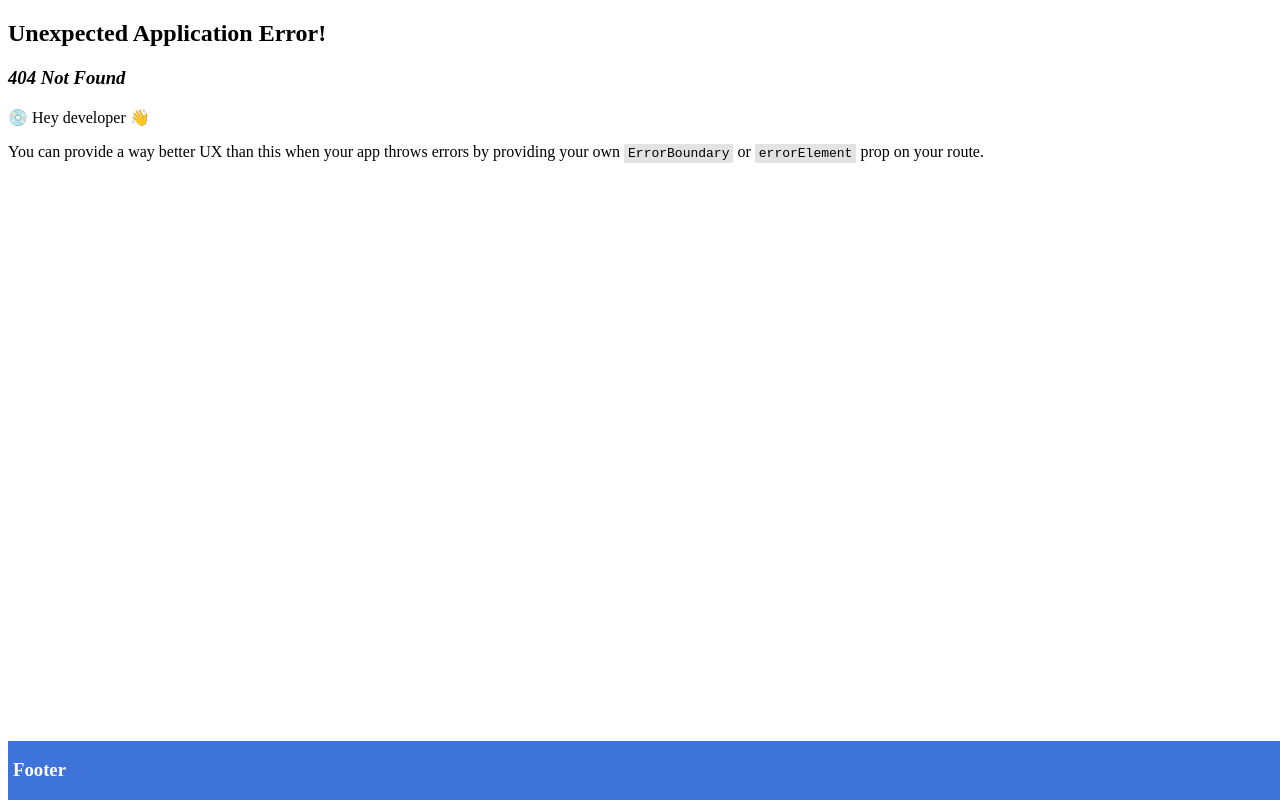
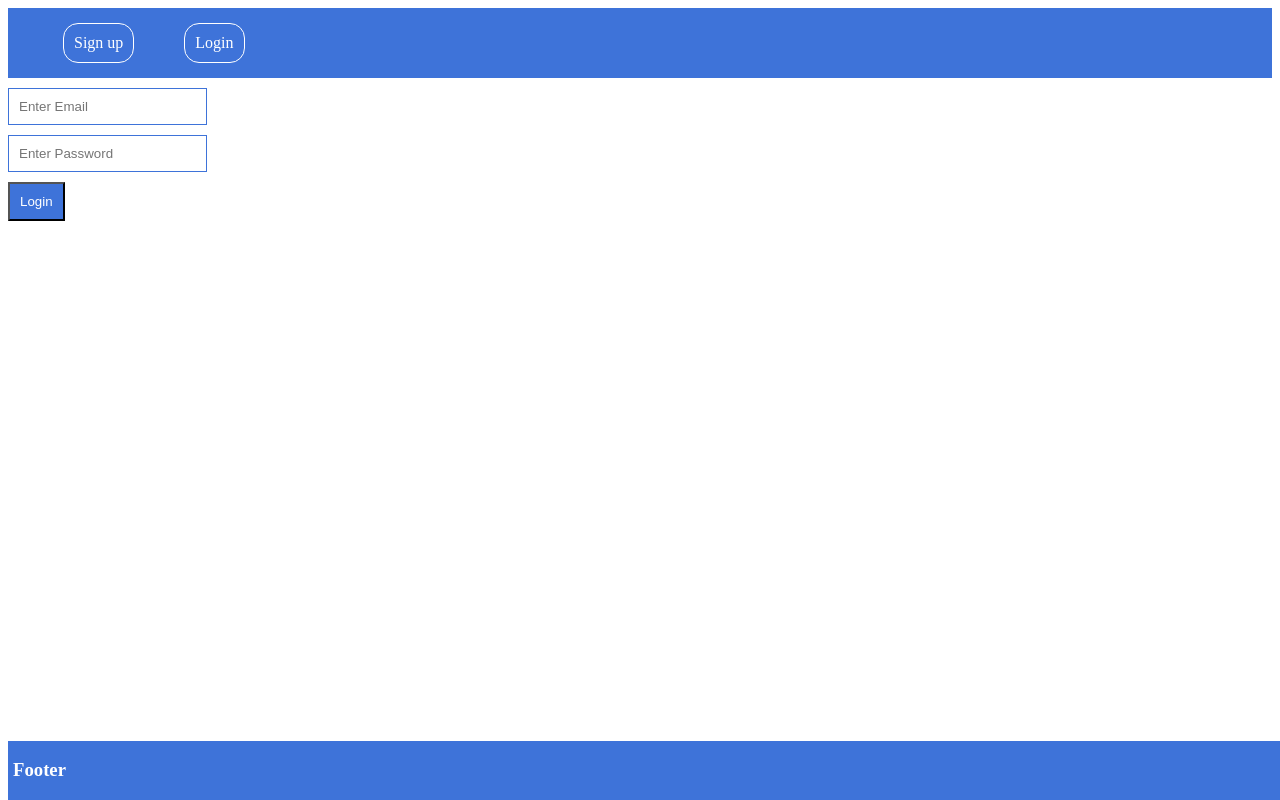
Before and after one commit to yadavhimanshu1811/eCommerceWithMERN, a React app in the folder frontend/: page /login in a window 1280 px wide. Before the commit this address had no page. Built offline with nearby package versions, Linux system fonts and the light colour scheme; the HTML template or start-up script is replaced by a standard one.

Commit message:
Handled login, logout, signup, private component using localStrogate

```diff
--- a/frontend/src/App.tsx
+++ b/frontend/src/App.tsx
@@ -3,6 +3,7 @@ import Navbar from "./Components/Navbar/Navbar";
 import Footer from "./Components/Footer/Footer";
 import Signup from "./Components/SignUp/Signup";
 import PrivateComponent from "./Components/PrivateComponent";
+import Login from "./Components/Login/Login";
 import { createBrowserRouter, RouterProvider } from "react-router-dom";
 
 function App() {
@@ -11,7 +12,17 @@ function App() {
       path: "/signup",
       element: (
         <>
+          <Navbar />
           <Signup />
+        </>
+      ),
+    },
+    {
+      path: "/login",
+      element: (
+        <>
+          <Navbar />
+          <Login />
         </>
       ),
     },
--- /dev/null
+++ b/frontend/src/Components/Login/Login.tsx
@@ -0,0 +1,77 @@
+import { useState, useEffect } from "react";
+import { useNavigate } from "react-router-dom";
+
+interface LoginSuccess {
+  name: string;
+  email: string;
+  id: any;
+}
+
+interface LoginError {
+  error: string;
+}
+
+const Login = () => {
+  const navigate = useNavigate();
+  useEffect(() => {
+    const isAuthenticated = localStorage.getItem("user");
+    if (isAuthenticated) {
+      navigate("/");
+    }
+  });
+
+  const [loginDetails, setLoginDetails] = useState({
+    email: "",
+    password: "",
+  });
+
+  const handleLogin = async () => {
+    const response = await fetch("http://localhost:3000/login", {
+      method: "post",
+      body: JSON.stringify(loginDetails),
+      headers: {
+        "Content-Type": "application/json",
+      },
+    });
+    const result: LoginSuccess | LoginError = await response.json();
+    if ("name" in result) {
+      //TODO resolve typescript error
+      localStorage.setItem("user", JSON.stringify(result));
+      navigate("/");
+    } else {
+      alert(result.error);
+    }
+  };
+
+  return (
+    <div>
+      <input
+        value={loginDetails.email}
+        onChange={(e) => {
+          setLoginDetails({
+            ...loginDetails,
+            email: e.target.value,
+          });
+        }}
+        type="text"
+        placeholder="Enter Email"
+        className="input-box"
+      />
+      <input
+        value={loginDetails.password}
+        onChange={(e) => {
+          setLoginDetails({
+            ...loginDetails,
+            password: e.target.value,
+          });
+        }}
+        type="password"
+        placeholder="Enter Password"
+        className="input-box"
+      />
+      <button onClick={handleLogin}>Login</button>
+    </div>
+  );
+};
+
+export default Login;
--- a/frontend/src/Components/Navbar/Navbar.tsx
+++ b/frontend/src/Components/Navbar/Navbar.tsx
@@ -3,20 +3,44 @@ import "./Navbar.css";
 
 const Navbar = () => {
   const navigate = useNavigate();
-  const logout = () =>{
+  const isAuthenticated = localStorage.getItem("user");
+
+  const logout = () => {
     localStorage.removeItem("user");
     navigate("/signup");
-  }
+  };
   return (
     <div className="navbar">
-      <ul className="nav-ul">
-        <li><Link to="/">Products</Link></li>
-        <li><Link to="/signup">Sign up</Link></li>
-        <li><Link to="/add">Add Product</Link></li>
-        <li><Link to="/update">Update Product</Link></li>
-        <li><Link onClick={logout} to="/signup">Logout</Link></li>
-        <li><Link to="/profile">Profile</Link></li>
-      </ul>
+      {isAuthenticated ? (
+        <ul className="nav-ul">
+          <li>
+            <Link to="/">Products</Link>
+          </li>
+          <li>
+            <Link to="/add">Add Product</Link>
+          </li>
+          <li>
+            <Link to="/update">Update Product</Link>
+          </li>
+          <li>
+            <Link onClick={logout} to="/signup">
+              Logout
+            </Link>
+          </li>
+          <li>
+            <Link to="/profile">Profile</Link>
+          </li>
+        </ul>
+      ) : (
+        <ul className="nav-ul">
+          <li>
+            <Link to="/signup">Sign up</Link>
+          </li>
+          <li>
+            <Link to="/login">Login</Link>
+          </li>
+        </ul>
+      )}
     </div>
   );
 };
```
Also changed, not shown: 1 other file (tests, documents, lock files or other folders).
